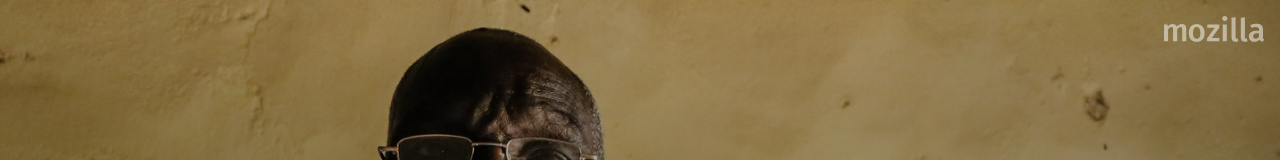
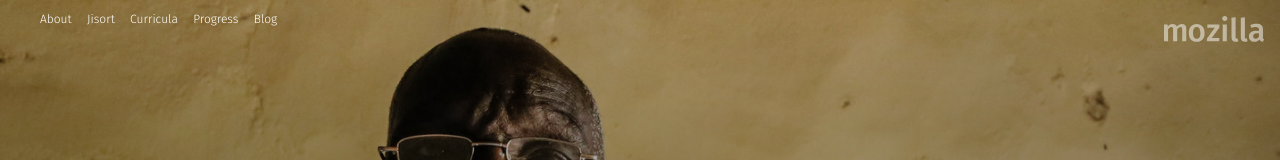
Before and after one commit to MozillaFoundation/digital-skills-observatory, a website: page index.html in a window 1280 px wide. Shown: the top 160 px of the page. Drawn offline with Linux system fonts and the light colour scheme; files that its build step writes are made by us from their sources; a web font is replaced by a local one.

Commit message:
a simple navigation menu

```diff
--- a/index.html
+++ b/index.html
@@ -15,6 +15,13 @@
     <link href='https://fonts.googleapis.com/css?family=Fira+Sans:400,700italic,700,500italic,500,400italic,300italic,300' rel='stylesheet' type='text/css'>
   </head>
   <body>
+    <ul id="navigation">
+      <li><a href="#dso-description">About</a></li>
+      <li><a href="#jisort">Jisort</a></li>
+      <li><a href="#curriculum">Curricula</a></li>
+      <li><a href="#progress">Progress</a></li>
+      <li><a href="https://mozilla-foundation-research.herokuapp.com/tag/digital-skills-observatory/">Blog</a></li>
+    </ul>
     <a class="mozilla-logo" href="//www.mozilla.org" target="_blank"></a>
     <section id="title">
       <div class="background-image-container"></div>
--- a/style/main.css
+++ b/style/main.css
@@ -125,6 +125,21 @@ a.read-more:hover {
 
 .mozilla-logo:hover {
   opacity: .8;
+}
+
+/*--------------Navigation----------------------*/
+#navigation {
+  position: absolute;
+  top: 0;
+  left: 0;
+  list-style: none;
+  z-index: 10;
+  font-size: .75em;
+}
+
+#navigation li {
+  display: inline-block;
+  margin-right: 1em;
 }
 
 /*--------------Sections----------------------*/
```
